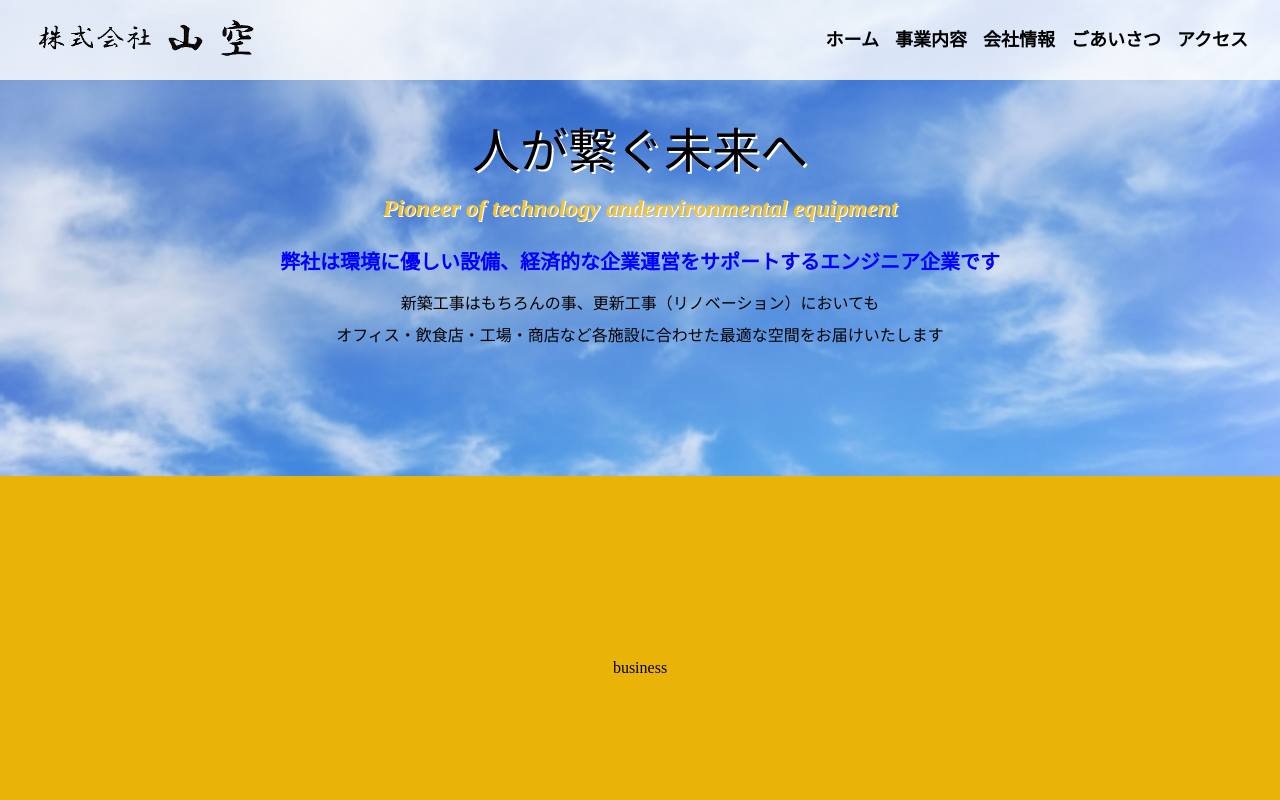
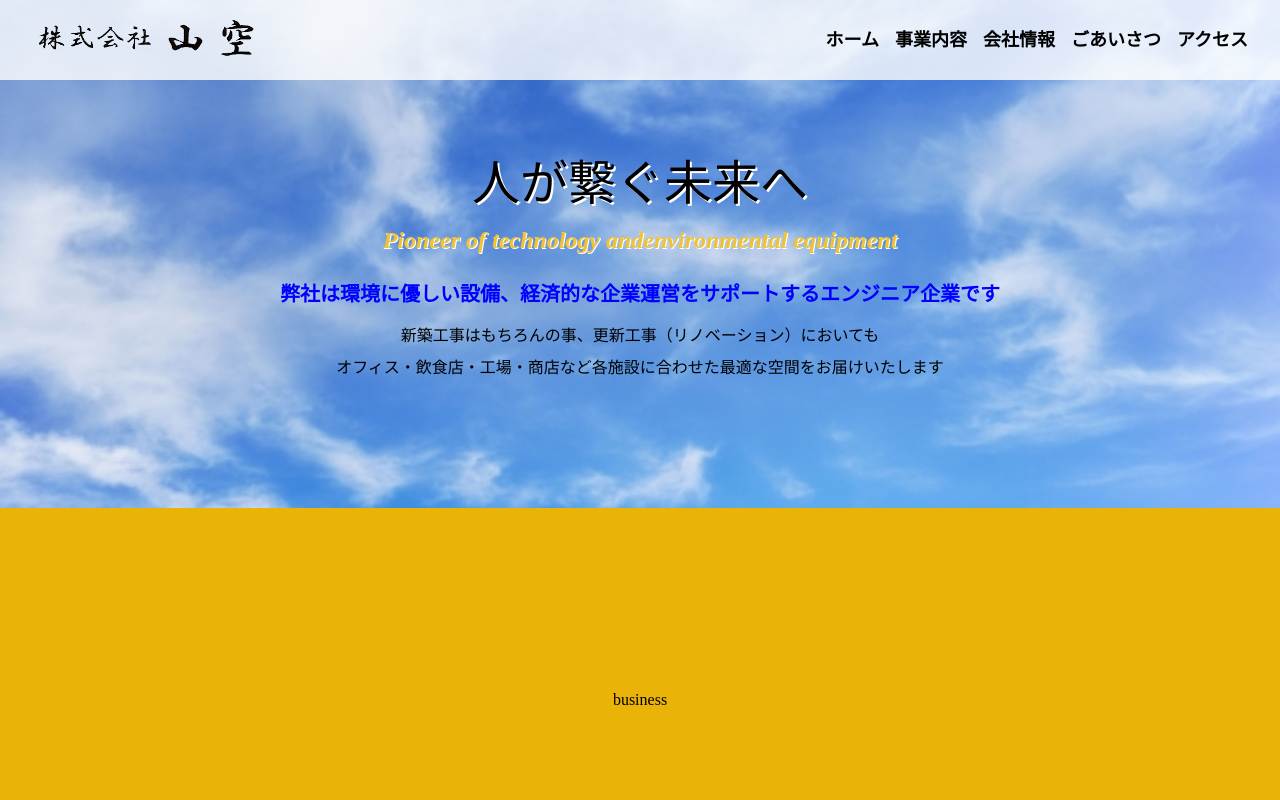
Before and after one commit to manzoku-bukuro/yamaku, a React (Create React App) app: page / in a window 1280 px wide. Shown: the top 800 px of the page. Built offline with nearby package versions, Linux system fonts and the light colour scheme.

Commit message:
home修正

```diff
--- a/src/assets/scss/home.scss
+++ b/src/assets/scss/home.scss
@@ -1,5 +1,4 @@
 #home {
-  .concept {
   background-position: center center;
   background-image: url(./../img/sky.jpg);
   background-size: cover;
@@ -15,4 +14,3 @@
     font-weight: bold;
   }
 }
-}
--- a/src/components/Main/Section/Home.tsx
+++ b/src/components/Main/Section/Home.tsx
@@ -8,8 +8,7 @@ interface SectionProps {
 
 const Section = () => {
   return (
-    <section id="home">
-      <div className="concept py-32 text-center">
+    <section id="home" className="pt-40 pb-32 text-center">
       <h3 className="main text-5xl">人が繋ぐ未来へ</h3>
       <h4 className="sub text-2xl mt-4 flex justify-center flex-wrap italic">
         <span>Pioneer of technology and</span>
@@ -18,7 +17,6 @@ const Section = () => {
       <div className="mt-6 text-primary font-bold text-xl">弊社は環境に優しい設備、経済的な企業運営をサポートするエンジニア企業です</div>
       <div className="mt-4">新築工事はもちろんの事、更新工事（リノベーション）においても</div>
       <div className="mt-2">オフィス・飲食店・工場・商店など各施設に合わせた最適な空間をお届けいたします</div>
-      </div>
     </section>
   );
 };
```
Lines whose indentation alone changed are shown as unchanged.
